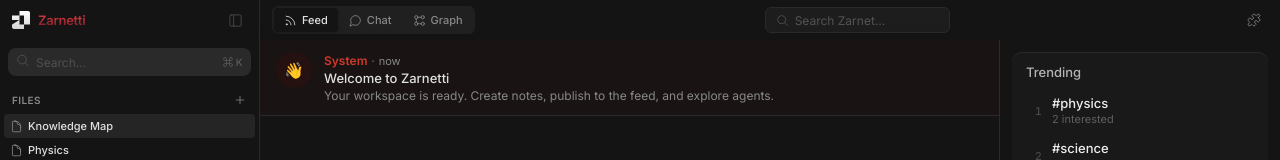
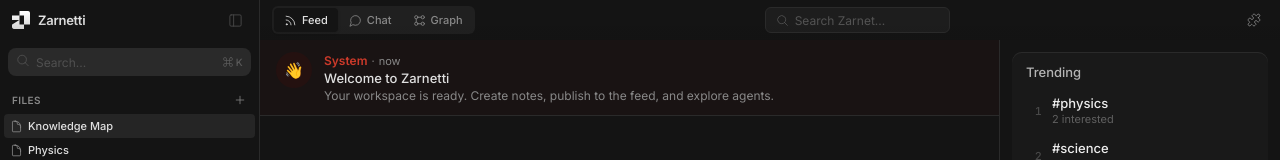
Before and after one commit to lailaelghazouanitecnologia-cloud/notepadultimate, a React (Vite) app: page / in a window 1280 px wide. Shown: the top 160 px of the page. Built offline with nearby package versions, Linux system fonts and the light colour scheme.

Commit message:
Zarnetti title: white-to-light-gray gradient instead of red
https://claude.ai/code/session_01SeTNt5sGfHCcTJWckMSRb8

```diff
--- a/src/index.css
+++ b/src/index.css
@@ -181,7 +181,7 @@ html, body {
 .zw-sb-topbar__name {
   flex: 1; min-width: 0; overflow: hidden; text-overflow: ellipsis; white-space: nowrap;
   font-size: 13px; font-weight: 600; letter-spacing: -0.02em;
-  background: linear-gradient(180deg, #e0454a 0%, #c23038 40%, #9b2530 70%, #6e1a22 100%);
+  background: linear-gradient(180deg, #f5f5f5 0%, #c8c8c8 100%);
   -webkit-background-clip: text; -webkit-text-fill-color: transparent;
   background-clip: text;
 }
```
